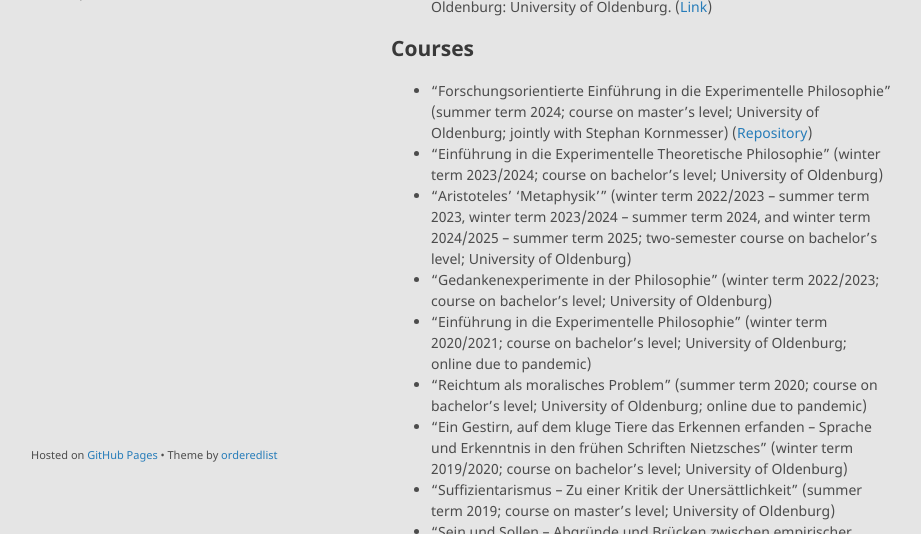
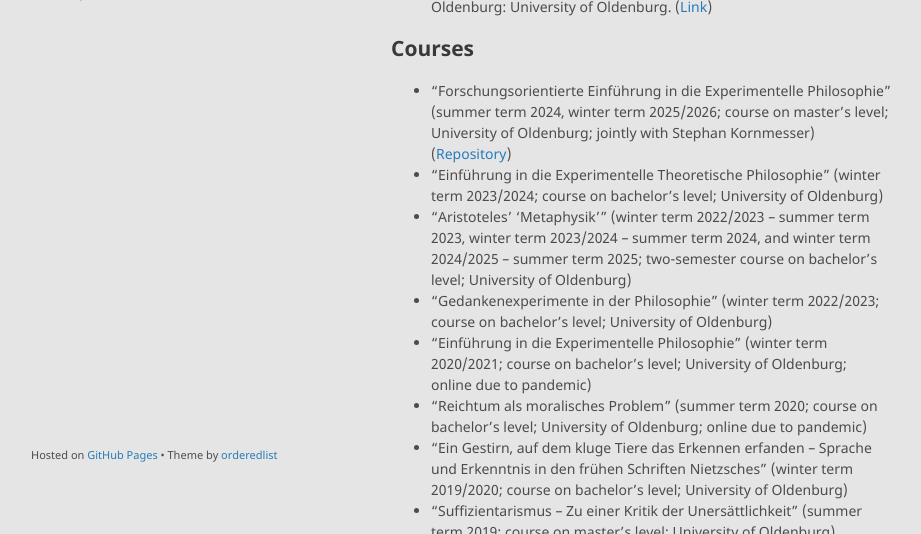
Before and after one commit to alephmembeth/alephmembeth.github.io, a Jekyll site: the page built from teaching.md, in a window 1280 px wide and 900 px high, cut to the strip 366-900 px from the top of the window. Shown: the whole strip, without its empty margins (179-1100 px from the left). Built offline with Jekyll 4.4.1, drawn with Linux system fonts in a browser that asks for light colours; our own code applies the rules of GitHub Pages for plain Markdown files.

Commit message:
Update teaching.md

```diff
--- a/teaching.md
+++ b/teaching.md
@@ -13,7 +13,7 @@
 
 ## Courses
 
-+ “Forschungsorientierte Einführung in die Experimentelle Philosophie” (summer term 2024; course on master’s level; University of Oldenburg; jointly with Stephan Kornmesser) ([Repository](https://github.com/alephmembeth/course-x-phi-2024))
++ “Forschungsorientierte Einführung in die Experimentelle Philosophie” (summer term 2024, winter term 2025/2026; course on master’s level; University of Oldenburg; jointly with Stephan Kornmesser) ([Repository](https://github.com/alephmembeth/course-x-phi-2024))
 + “Einführung in die Experimentelle Theoretische Philosophie” (winter term 2023/2024; course on bachelor’s level; University of Oldenburg)
 + “Aristoteles’ ‘Metaphysik’” (winter term 2022/2023 – summer term 2023, winter term 2023/2024 – summer term 2024, and winter term 2024/2025 – summer term 2025; two-semester course on bachelor’s level; University of Oldenburg)
 + “Gedankenexperimente in der Philosophie” (winter term 2022/2023; course on bachelor’s level; University of Oldenburg)
```
